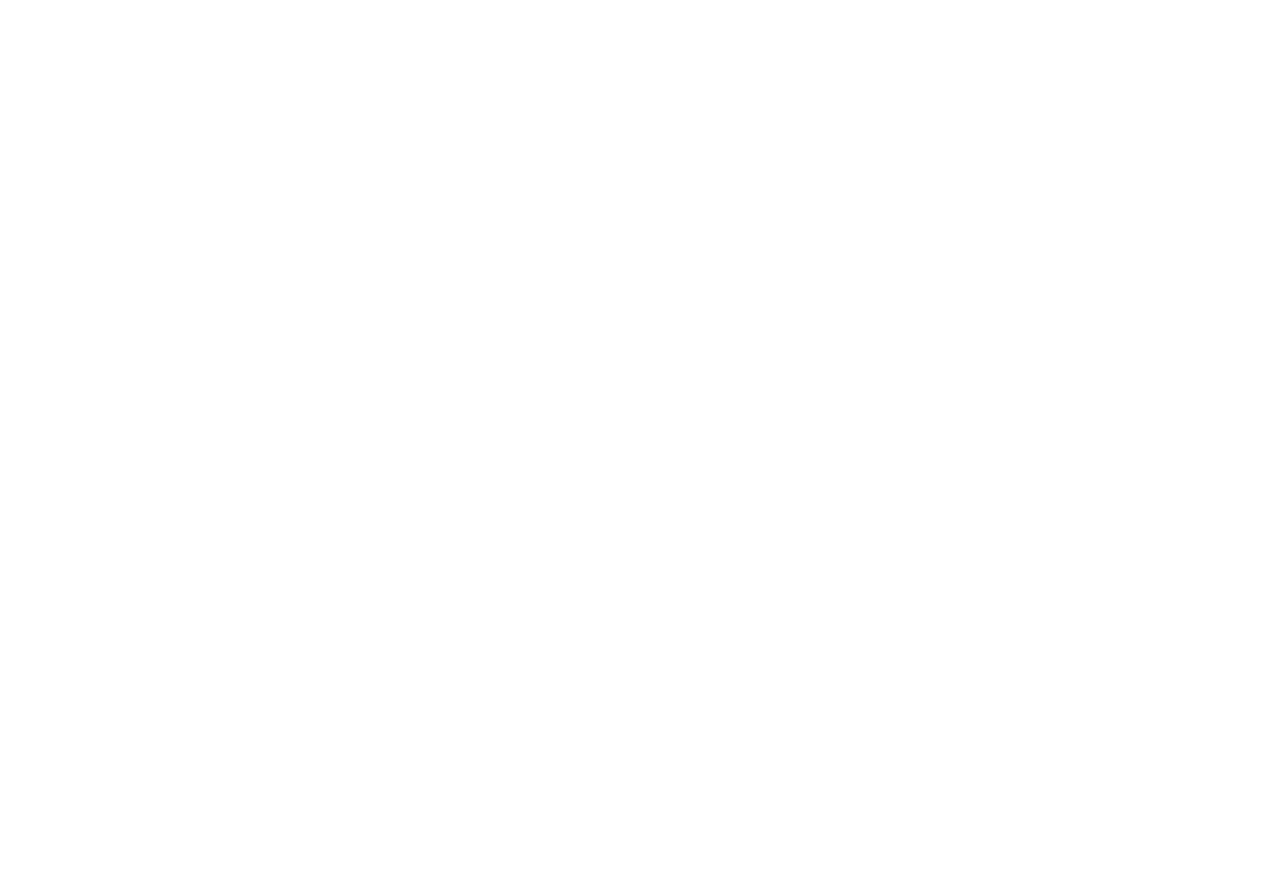
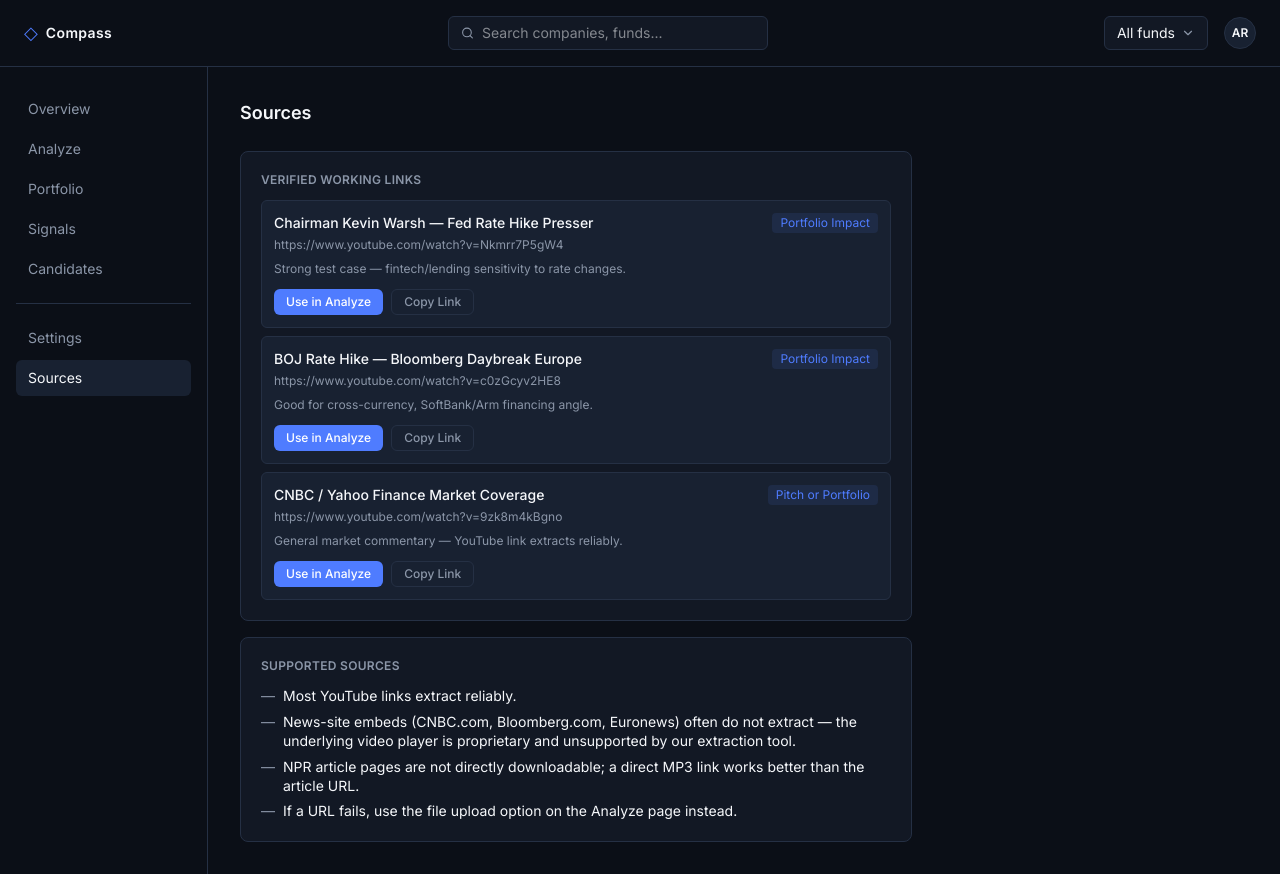
Before and after one commit to ald3nreagins/Compass, a React app in the folder frontend/: page /sources in a window 1280 px wide. Before the commit this address had no page. Before the commit the page ends 800 px from the top, so only its background shows below. Built offline with nearby package versions, Linux system fonts and the light colour scheme; sample sign-in values are in the browser's storage; the HTML template or start-up script is replaced by a standard one.

Commit message:
Added a sources page to note working sources, can create endpoint back to analyze tab for entered sources

```diff
--- a/frontend/src/App.jsx
+++ b/frontend/src/App.jsx
@@ -8,6 +8,7 @@
 import Signals from './pages/Signals';
 import Candidates from './pages/Candidates';
 import Settings from './pages/Settings';
+import Sources from './pages/Sources';
 
 function RequireAuth({ children }) {
   return isLoggedIn() ? children : <Navigate to="/login" replace />;
@@ -66,6 +67,13 @@
             </RequireAuth>
           }
           />
+          <Route path="/sources"
+          element={
+          <RequireAuth>
+            <Sources />
+            </RequireAuth>
+          }
+          />
         </Routes>
       </BrowserRouter>
     </FundProvider>
--- a/frontend/src/pages/Shell.jsx
+++ b/frontend/src/pages/Shell.jsx
@@ -140,9 +140,13 @@
   >
     Settings
   </Link>
-  <span className="text-left text-sm px-3 py-2 rounded-md" style={{ color: COLORS.textMuted }}>
-    Sources
-  </span>
+  <Link
+  to="/sources"
+  className="text-left text-sm px-3 py-2 rounded-md transition-colors"
+  style={location.pathname === '/sources' ? { background: COLORS.elevated, color: COLORS.text } : { color: COLORS.textMuted }}
+>
+  Sources
+</Link>
 </nav>
         </aside>
 
--- /dev/null
+++ b/frontend/src/pages/Sources.jsx
@@ -0,0 +1,124 @@
+import { useState } from 'react';
+import { useNavigate } from 'react-router-dom';
+import Shell, { COLORS } from './Shell';
+
+const KNOWN_SOURCES = [
+  {
+    title: 'Chairman Kevin Warsh — Fed Rate Hike Presser',
+    url: 'https://www.youtube.com/watch?v=Nkmrr7P5gW4',
+    type: 'Portfolio Impact',
+    note: 'Strong test case — fintech/lending sensitivity to rate changes.',
+  },
+  {
+    title: 'BOJ Rate Hike — Bloomberg Daybreak Europe',
+    url: 'https://www.youtube.com/watch?v=c0zGcyv2HE8',
+    type: 'Portfolio Impact',
+    note: 'Good for cross-currency, SoftBank/Arm financing angle.',
+  },
+  {
+    title: 'CNBC / Yahoo Finance Market Coverage',
+    url: 'https://www.youtube.com/watch?v=9zk8m4kBgno',
+    type: 'Pitch or Portfolio',
+    note: 'General market commentary — YouTube link extracts reliably.',
+  },
+];
+
+const KNOWN_LIMITATIONS = [
+  'Most YouTube links extract reliably.',
+  'News-site embeds (CNBC.com, Bloomberg.com, Euronews) often do not extract — the underlying video player is proprietary and unsupported by our extraction tool.',
+  'NPR article pages are not directly downloadable; a direct MP3 link works better than the article URL.',
+  'If a URL fails, use the file upload option on the Analyze page instead.',
+];
+
+export default function Sources() {
+  const navigate = useNavigate();
+  const [copiedUrl, setCopiedUrl] = useState(null);
+
+  function handleCopy(url) {
+    navigator.clipboard.writeText(url);
+    setCopiedUrl(url);
+    setTimeout(() => setCopiedUrl(null), 1500);
+  }
+
+  function handleUse(url) {
+    navigator.clipboard.writeText(url);
+    navigate('/analyze');
+  }
+
+  return (
+    <Shell>
+      <h1 className="text-lg font-semibold mb-6">Sources</h1>
+
+      <div className="flex flex-col gap-4 max-w-2xl">
+        <div
+          className="rounded-lg p-5"
+          style={{ background: COLORS.surface, border: `1px solid ${COLORS.border}` }}
+        >
+          <p className="text-xs font-semibold tracking-wide uppercase mb-3" style={{ color: COLORS.textMuted }}>
+            Verified Working Links
+          </p>
+          <div className="flex flex-col gap-2">
+            {KNOWN_SOURCES.map((s) => (
+              <div
+                key={s.url}
+                className="rounded-md p-3"
+                style={{ background: COLORS.elevated, border: `1px solid ${COLORS.border}` }}
+              >
+                <div className="flex items-center justify-between gap-3 mb-1">
+                  <p className="text-sm font-medium" style={{ color: COLORS.text }}>
+                    {s.title}
+                  </p>
+                  <span
+                    className="text-xs px-2 py-0.5 rounded shrink-0"
+                    style={{ color: COLORS.accent, background: `${COLORS.accent}1A` }}
+                  >
+                    {s.type}
+                  </span>
+                </div>
+                <p className="text-xs mb-2 break-all" style={{ color: COLORS.textMuted }}>
+                  {s.url}
+                </p>
+                <p className="text-xs mb-3" style={{ color: COLORS.textMuted }}>
+                  {s.note}
+                </p>
+                <div className="flex gap-2">
+                  <button
+                    onClick={() => handleUse(s.url)}
+                    className="px-3 py-1 rounded-md text-xs font-medium"
+                    style={{ background: COLORS.accent, color: '#fff' }}
+                  >
+                    Use in Analyze
+                  </button>
+                  <button
+                    onClick={() => handleCopy(s.url)}
+                    className="px-3 py-1 rounded-md text-xs font-medium"
+                    style={{ border: `1px solid ${COLORS.border}`, color: COLORS.textMuted }}
+                  >
+                    {copiedUrl === s.url ? 'Copied' : 'Copy Link'}
+                  </button>
+                </div>
+              </div>
+            ))}
+          </div>
+        </div>
+
+        <div
+          className="rounded-lg p-5"
+          style={{ background: COLORS.surface, border: `1px solid ${COLORS.border}` }}
+        >
+          <p className="text-xs font-semibold tracking-wide uppercase mb-3" style={{ color: COLORS.textMuted }}>
+            Supported Sources
+          </p>
+          <ul className="text-sm space-y-1.5" style={{ color: COLORS.text }}>
+            {KNOWN_LIMITATIONS.map((l, i) => (
+              <li key={i} className="flex gap-2">
+                <span style={{ color: COLORS.textMuted }}>—</span>
+                <span className="leading-snug">{l}</span>
+              </li>
+            ))}
+          </ul>
+        </div>
+      </div>
+    </Shell>
+  );
+}
```
